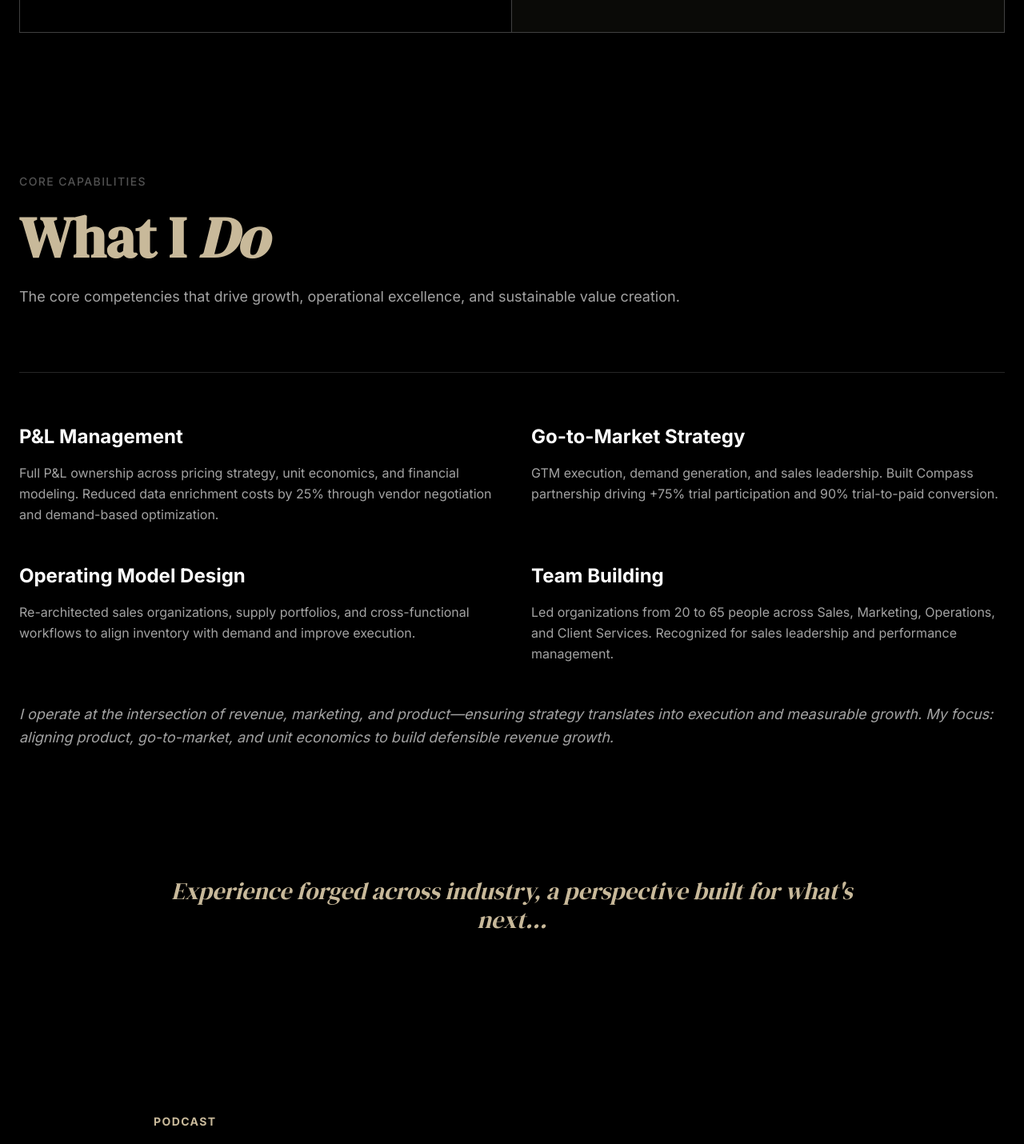
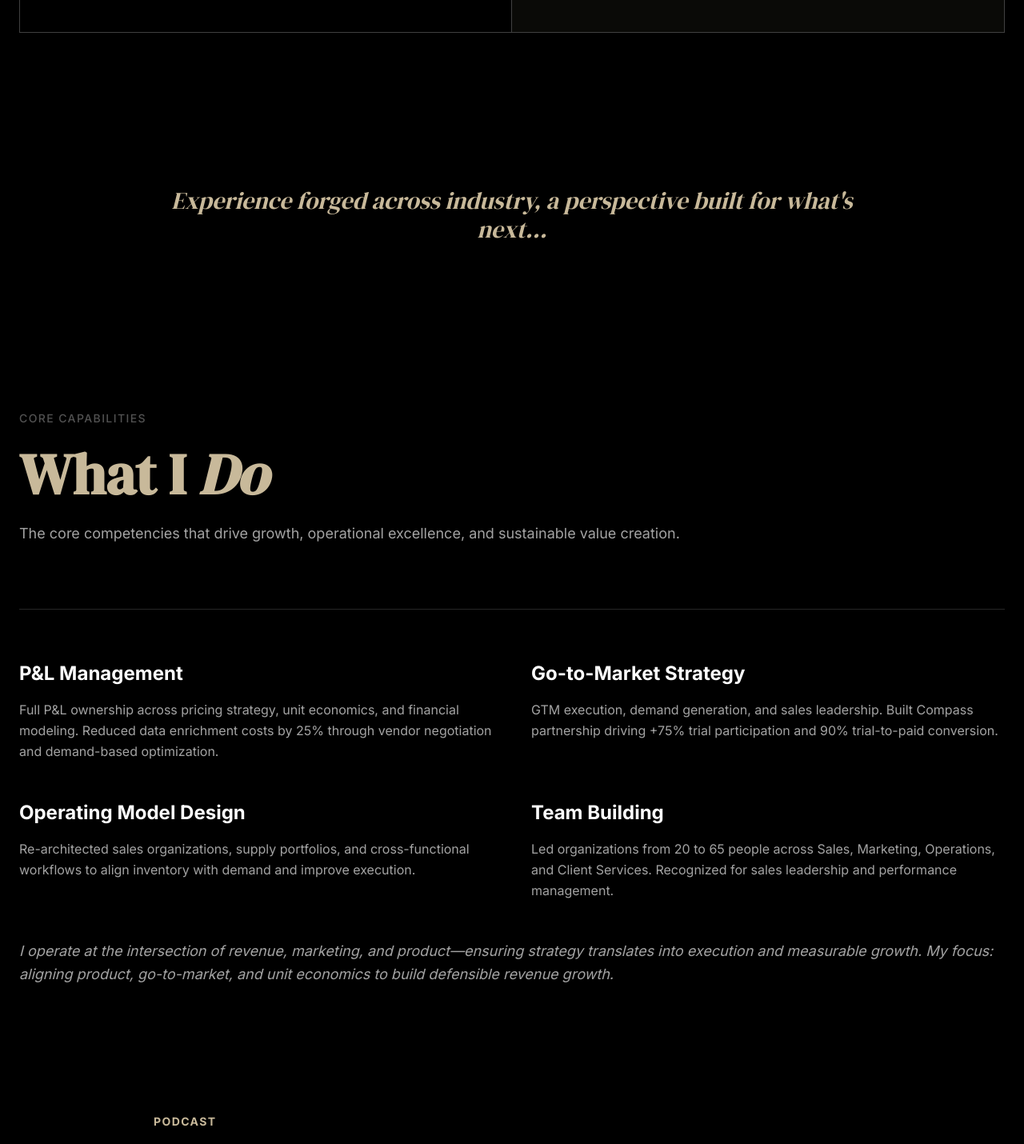
Before and after one commit to letsnavigatebmw/brandonmweaver, a React (Vite) app: page / in a window 1280 px wide. Shown: the part 2100-3530 px from the top of the page at 80% size. Built offline with nearby package versions, Linux system fonts and the light colour scheme.

Commit message:
Move tagline into About section, position beneath Stats grid

```diff
--- a/src/App.jsx
+++ b/src/App.jsx
@@ -1,7 +1,6 @@
 import Navbar from './components/Navbar'
 import Hero from './components/Hero'
 import About from './components/About'
-import Tagline from './components/Tagline'
 import PodcastShort from './components/PodcastShort'
 import Projects from './components/Projects'
 import Education from './components/Education'
@@ -17,7 +16,6 @@ function App() {
       <Navbar />
       <Hero />
       <About />
-      <Tagline />
       <PodcastShort />
       <Projects />
       <Differentiator />
--- a/src/components/About.jsx
+++ b/src/components/About.jsx
@@ -41,6 +41,18 @@ export default function About() {
       {/* Stats Section */}
       <Stats />
 
+      {/* Tagline Section */}
+      <div className="bg-black py-20 md:py-28 px-6">
+        <div className="max-w-4xl mx-auto text-center">
+          <p
+            className="text-lg md:text-2xl lg:text-3xl font-serif leading-relaxed italic"
+            style={{ color: '#c8b99a' }}
+          >
+            Experience forged across industry, a perspective built for what's next…
+          </p>
+        </div>
+      </div>
+
       {/* What I Do Section */}
       <div className="pt-24 pb-12 px-6 bg-black">
         <div className="max-w-7xl mx-auto">
--- a/src/components/Tagline.jsx
+++ /dev/null
@@ -1,14 +0,0 @@
-export default function Tagline() {
-  return (
-    <section className="bg-black py-20 md:py-28 px-6">
-      <div className="max-w-4xl mx-auto text-center">
-        <p
-          className="text-lg md:text-2xl lg:text-3xl font-serif leading-relaxed italic"
-          style={{ color: '#c8b99a' }}
-        >
-          Experience forged across industry, a perspective built for what's next…
-        </p>
-      </div>
-    </section>
-  )
-}
```
